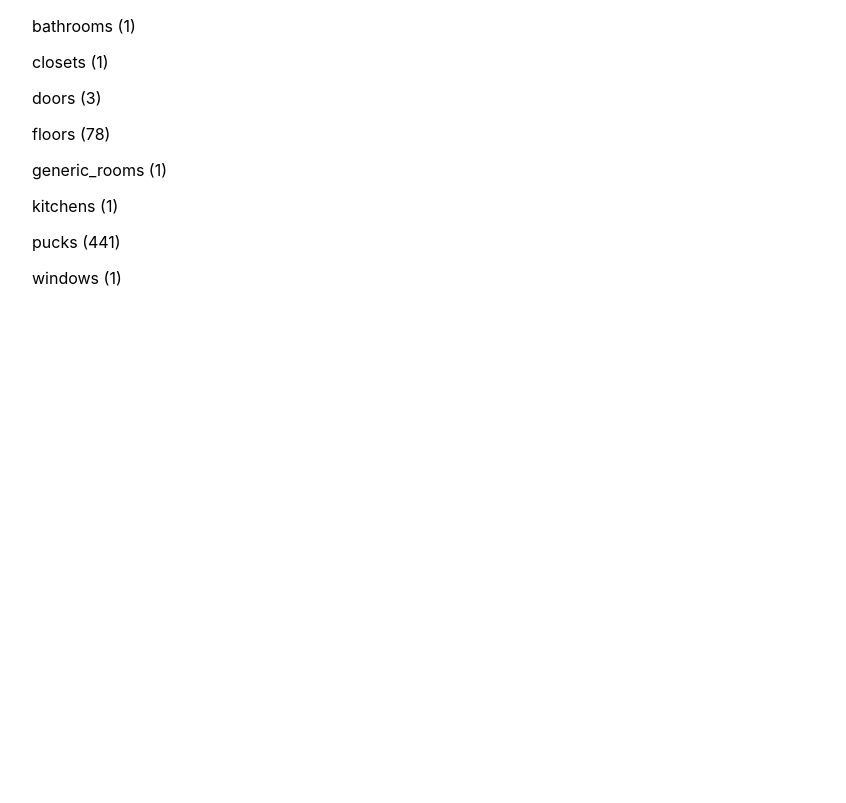
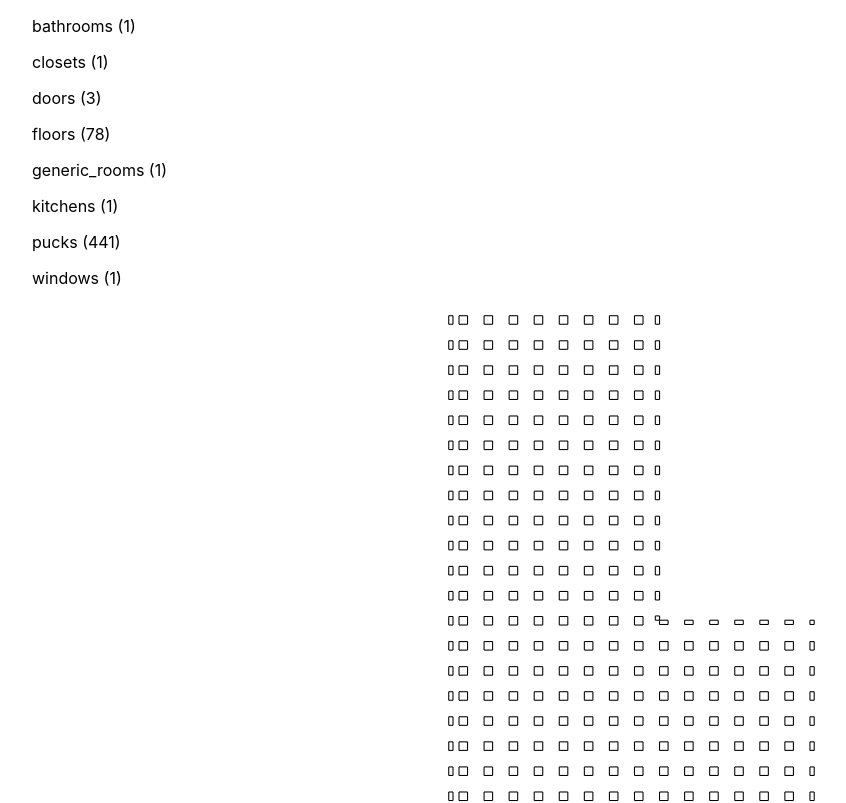
Before and after one commit to hunter547/socialconstruct-takehome, a React (Create React App) app: page / in a window 1280 px wide. Shown: the top 803 px of the page, without its empty margins (8-854 px from the left). Built offline with nearby package versions, Linux system fonts and the light colour scheme.

Commit message:
Programmatically generated the floor plan svg.

```diff
--- a/package.json
+++ b/package.json
@@ -6,6 +6,7 @@
     "@testing-library/jest-dom": "^4.2.4",
     "@testing-library/react": "^9.5.0",
     "@testing-library/user-event": "^7.2.1",
+    "node-sass": "^4.14.1",
     "react": "^16.13.1",
     "react-dom": "^16.13.1",
     "react-scripts": "3.4.1",
--- /dev/null
+++ b/src/BluePrint.jsx
@@ -0,0 +1,26 @@
+import React from 'react';
+import { getLineProps } from './utilities/getLineProps';
+import './style/BluePrint.scss'
+
+function BluePrint({ pucks }) {
+
+  const puckCoordinates = pucks.coordinates;
+
+  return (
+    <div className="blueprint__container">
+      <svg className="blueprint" width={235} height={500} viewBox="9725 125 10000 375" preserveAspectRatio="xMinYMin slice">
+        <g id="puck">
+          {puckCoordinates.map(singlePuckCoordinates => {
+            const puckParameters = getLineProps(singlePuckCoordinates);
+            return puckParameters.map(puck => (
+                <line {...puck} stroke="black" strokeWidth={0.5} />
+              )
+            )
+          })}
+        </g>
+      </svg>
+    </div>
+  )
+}
+
+export default BluePrint;
--- a/src/ItemsList.js
+++ b/src/ItemsList.js
@@ -1,6 +1,7 @@
 import React from 'react';
 import StudioInfo from './data/studio_info.json';
 import FloorInfo from './data/floor_info.json';
+import BluePrint from './BluePrint';
 
 const allInfo = Object.entries(StudioInfo).concat(Object.entries(FloorInfo)).map(item => {
   return {name: item[0], coordinates: item[1]}
@@ -8,19 +9,17 @@ const allInfo = Object.entries(StudioInfo).concat(Object.entries(FloorInfo)).map
 
 allInfo.sort((a, b) => a.name.localeCompare(b.name));
 
-console.log(allInfo);
-
 const ItemsList = () => {
   return (
     <div className="itemslist">
       <ul className="itemslist__ul">
         {allInfo.map(item => {
           return(
-            <p>{item.name} ({item.coordinates.length})</p>
+            <p key={item.name + new Date()}>{item.name} ({item.coordinates.length})</p>
           )
         })}
-        {}
       </ul>
+      <BluePrint pucks={allInfo[6]} />
     </div>
   );
 }
--- /dev/null
+++ b/src/style/BluePrint.scss
@@ -0,0 +1,11 @@
+
+
+.blueprint__container {
+  width: 100%;
+  display: flex;
+  justify-content: center;
+  .blueprint {
+    height: 50rem;
+    width: 23.5rem;
+  }
+}
--- /dev/null
+++ b/src/utilities/getLineProps.js
@@ -0,0 +1,16 @@
+export function getLineProps(coordinates) {
+
+  const lineArray = coordinates.map((xy, index) => {
+    if (index < coordinates.length - 1) {
+      // Must use the absolute value of the y coordinates since SVG viewbox doesn't allow negative values.
+      return {x1: xy[0], x2: coordinates[index+1][0], y1: Math.abs(xy[1]), y2: Math.abs(coordinates[index+1][1])}
+    }
+    else {
+      // If the last element, return the x and y coordinates of the first element to close the polygon.
+      return {x1: xy[0], x2: coordinates[0][0], y1: Math.abs(xy[1]), y2: Math.abs(coordinates[0][1])}
+    }
+  });
+
+  console.log(lineArray)
+  return lineArray;
+};
```
Also changed, not shown: 1 other file (tests, documents, lock files or other folders).
